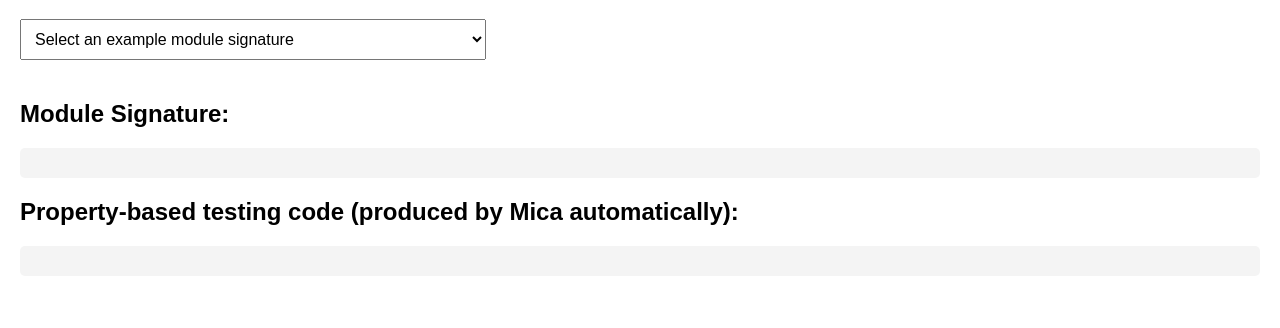
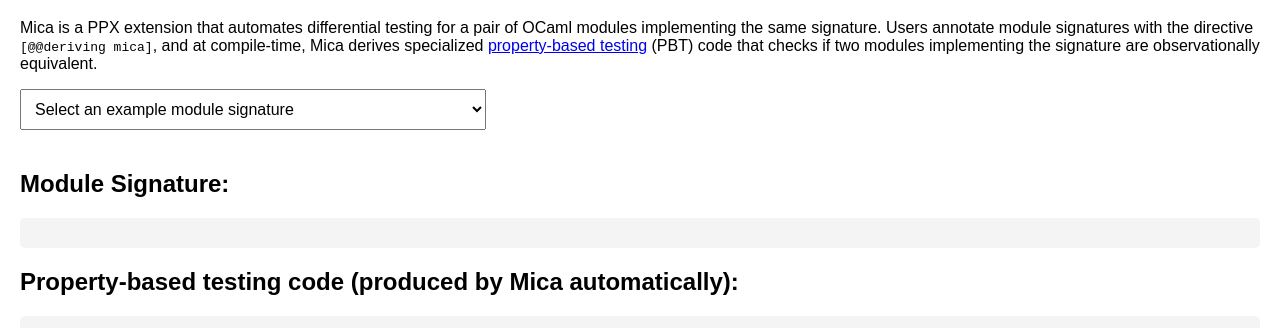
Before and after one commit to ngernest/mica, a plain HTML site: page docs/demo.html in a window 1280 px wide. Shown: the part 81-409 px from the top of the page. Drawn offline with nearby package versions, Linux system fonts and the light colour scheme.

Commit message:
Add blurb + import Fira Code

```diff
--- a/docs/demo.html
+++ b/docs/demo.html
@@ -4,6 +4,7 @@
     <meta charset="UTF-8">
     <meta name="viewport" content="width=device-width, initial-scale=1.0">
     <title>Mica Demo</title>
+    <link href='https://fonts.googleapis.com/css?family=Fira Code' rel='stylesheet'>
     <style>
         body {
             font-family: Helvectica, sans-serif;
@@ -21,6 +22,7 @@
             padding: 15px;
             border-radius: 5px;
             overflow-x: auto;
+            font-family: 'Fira Code';
         }
         .loading {
             color: light blue;
@@ -35,6 +37,14 @@
     <script src="https://cdnjs.cloudflare.com/ajax/libs/highlight.js/11.10.0/languages/ocaml.min.js"></script>
 
     <h1>Mica Demo</h1>
+
+    <p>
+        Mica is a PPX extension that automates differential testing for a pair of OCaml
+        modules implementing the same signature. Users annotate module signatures
+        with the directive <code>[@@deriving mica]</code>, and at compile-time, Mica derives
+        specialized <a href="https://www.youtube.com/watch?v=qmA9qhaECcE">property-based testing</a> (PBT) code
+        that checks if two modules implementing the signature are observationally equivalent.
+    </p>
 
     <select id="fileSelect" onchange="displayFiles()">
         <option value="">Select an example module signature</option>
```
